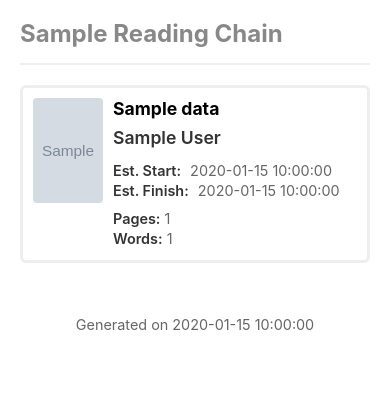
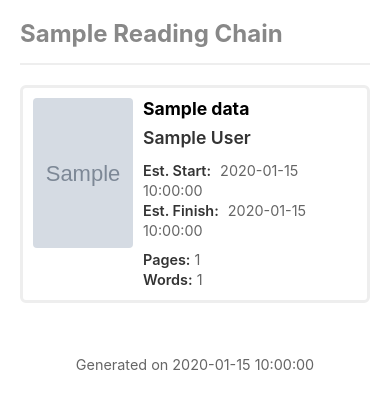
Before and after one commit to bmbell23/reading_tracker, a Python web app: template src/reading_list/templates/reports/chain/reading_chain_report.html in a window 390 px wide. Shown: the top 409 px of the page. Run offline with Jinja, Linux system fonts and the light colour scheme; the template is opened without the code that fills it: most values are stand-ins (such as "Sample title", 1, 10 or a date in 2020); grey boxes marked "Sample" are stand-in pictures.

Commit message:
v2.3.29: Further increased book cover sizes in the cards

```diff
--- a/pyproject.toml
+++ b/pyproject.toml
@@ -4,7 +4,7 @@ build-backend = "setuptools.build_meta"
 
 [project]
 name = "reading_list"
-version = "2.3.28"
+version = "2.3.29"
 description = "Reading List Tracker"
 authors = [
     {name = "Your Name", email = "your.email@example.com"},
@@ -58,7 +58,7 @@ python_files = ["test_*.py"]
 pythonpath = ["."]
 
 [tool.mypy]
-python_version = "2.3.28"
+python_version = "2.3.29"
 warn_return_any = true
 warn_unused_configs = true
 disallow_untyped_defs = true
--- a/src/reading_list/templates/reports/chain/reading_chain_report.html
+++ b/src/reading_list/templates/reports/chain/reading_chain_report.html
@@ -180,8 +180,8 @@
             }
 
             .book-cover {
-                width: 70px;   /* Increased from 60px */
-                height: 105px; /* Increased from 90px */
+                width: 100px;   /* Increased from 60px */
+                height: 150px; /* Increased from 90px */
             }
 
             .book-dates, .book-stats {
```
Also changed, not shown: README.md.
